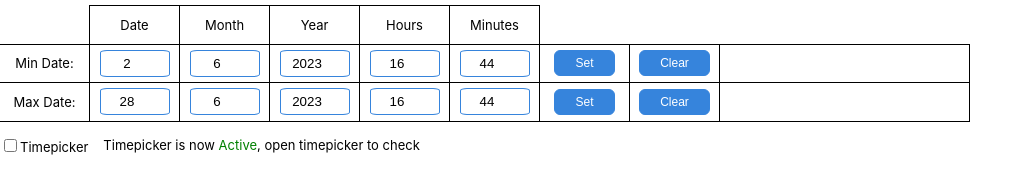
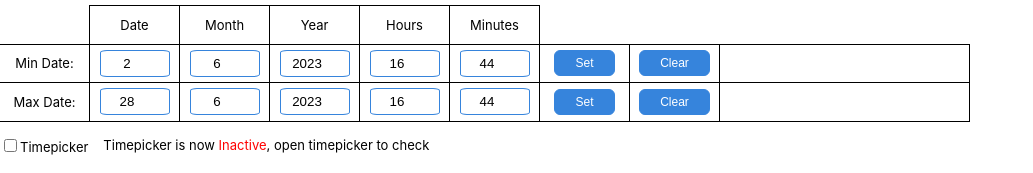
Before and after one commit to snigdho611/custom-react-datepicker, a React (Create React App) app: page / in a window 1280 px wide. Shown: the top 173 px of the page, without its empty margins (0-1033 px from the left). Built offline with nearby package versions, Linux system fonts and the light colour scheme.

Commit message:
Updated readme

```diff
--- a/src/App.tsx
+++ b/src/App.tsx
@@ -16,7 +16,7 @@ function App() {
   const [maxHours, setMaxHours] = useState<number>(new Date().getHours());
   const [maxMinutes, setMaxMinutes] = useState<number>(new Date().getMinutes());
   const [max, setMax] = useState<null | Date>(null);
-  const [timepicker, setTimepicker] = useState<boolean>(false);
+  const [timepicker, setTimepicker] = useState<boolean>(true);
 
   return (
     <>
@@ -249,7 +249,7 @@ function App() {
         }}
         min={min}
         max={max}
-        timepicker={!timepicker}
+        timepicker={true}
       />
     </>
   );
```
Also changed, not shown: 1 other file (tests, documents, lock files or other folders).
